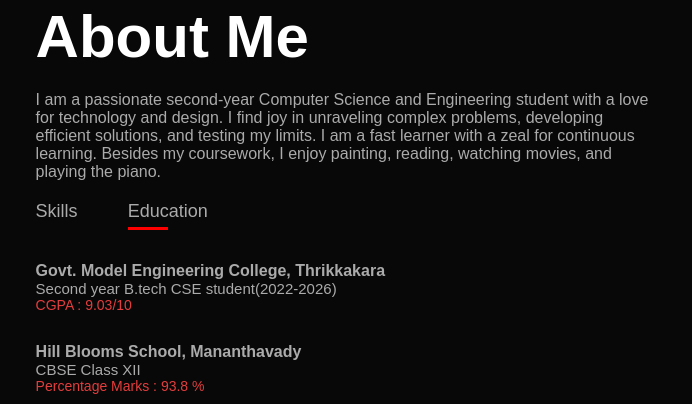
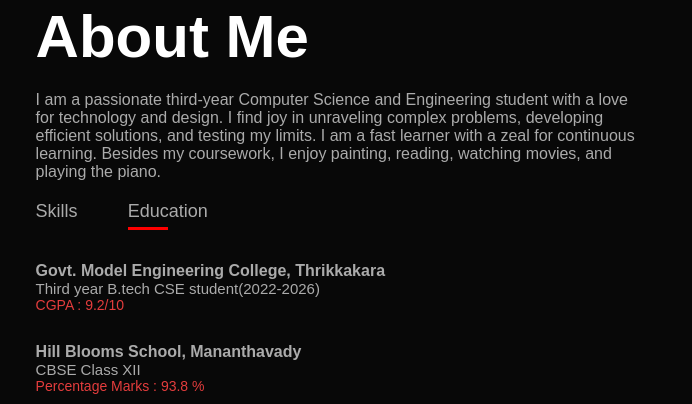
Before and after one commit to diya-e-g/Portfolio-website-2, a plain HTML site: page index.html in a window 1280 px wide. Both pictures are taken after a click on the element "Education". Shown: the part 888-1292 px from the top of the page, 502-1194 px from the left. Drawn offline with Linux system fonts and the light colour scheme.

Commit message:
Update index.html

```diff
--- a/index.html
+++ b/index.html
@@ -45,21 +45,21 @@
                 <div class="about-col-2">
                     <h1 class="sub-title">About Me</h1>
                     <p id="para">
-                        I am a passionate second-year Computer Science and Engineering student with a love for technology and design. I find joy in unraveling complex problems, developing efficient solutions, and testing my limits. I am a fast learner with a zeal for continuous learning. Besides my coursework, I enjoy painting, reading, watching movies, and playing the piano.
+                        I am a passionate third-year Computer Science and Engineering student with a love for technology and design. I find joy in unraveling complex problems, developing efficient solutions, and testing my limits. I am a fast learner with a zeal for continuous learning. Besides my coursework, I enjoy painting, reading, watching movies, and playing the piano.
                         <div class="tab-titles">
                         <p class="tab-links active-link" onclick="opentab('skills')">Skills</p>
                         <p class="tab-links" onclick="opentab('education')">Education</p>
                     </div>
                     <div class="tab-contents active-tab" id="skills">
                         <ul>
-                            <li>🔴 HTML, CSS, ReactJS, JavaScript, Java,  MySQL, C, C++</li>
+                            <li>🔴 HTML, CSS, ReactJS, Python, JavaScript, Java,  MySQL, C, C++</li>
                             <li>🔴 Git, GitHub, Visual Studio Code, Figma, Canva, Data structures, Algorithms</li>
                         </ul>
                     </div>
                     <div class="tab-contents" id="education">
                         <h4>Govt. Model Engineering College, Thrikkakara</h4>
-                        <p class="edu">Second year B.tech CSE student(2022-2026)</p>
-                        <p class="ed">CGPA : 9.03/10</p>
+                        <p class="edu">Third year B.tech CSE student(2022-2026)</p>
+                        <p class="ed">CGPA : 9.2/10</p>
 
                         <h4>Hill Blooms School, Mananthavady</h4>
                         <p class="edu"> CBSE Class XII</p>
```
